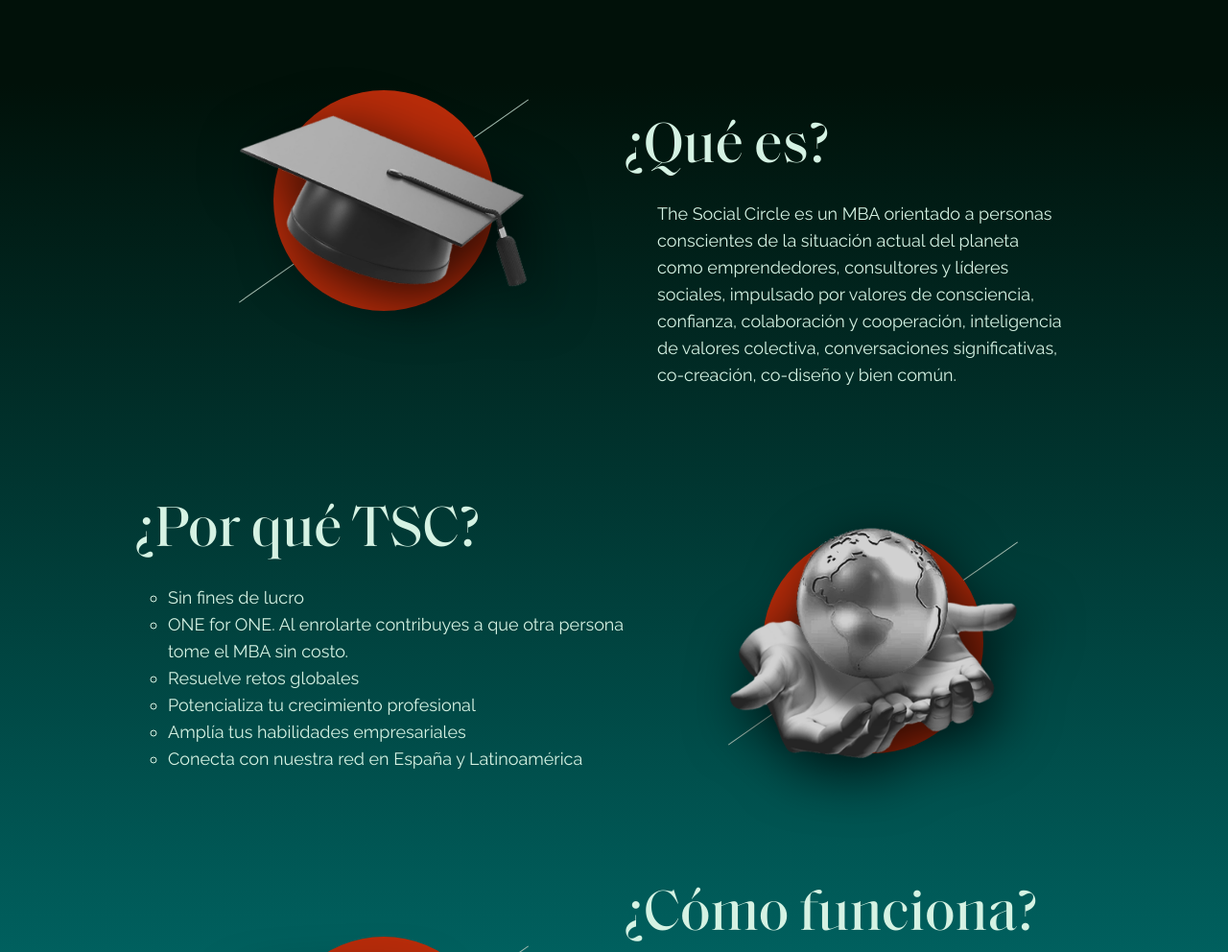
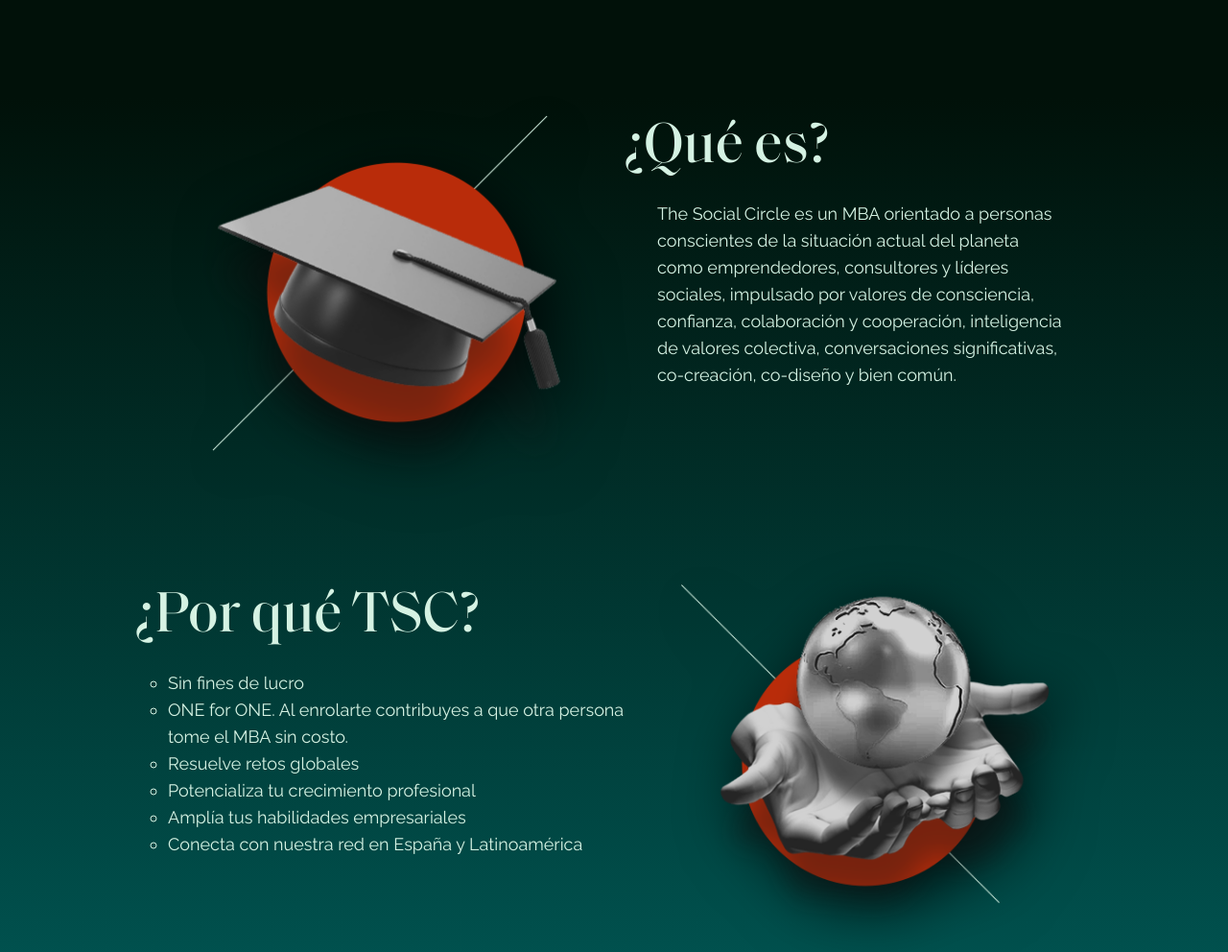
Before and after one commit to devfuentes/tsmba, a plain HTML site: page index.html in a window 1280 px wide. Shown: the part 780-1772 px from the top of the page at 96% size. Drawn offline with Linux system fonts and the light colour scheme.

Commit message:
Cambio de imagenes en la seccion de preguntas TSC

```diff
--- a/index.html
+++ b/index.html
@@ -41,7 +41,7 @@
 
     </div>
     <header class="header">
-      <img class="header__img" src="img/circle.png" alt="">
+      <img class="header__img" src="img/circle.png" alt="The social circle, nuestro planeta esta cambiando">
       <div class="header__title">
         <h1 class="header__quote">Nuestro <span>planeta</span> <br>
           está cambiando,</h1>
@@ -54,7 +54,7 @@
       <div class="ed-container m-main-center feature">
         <div class="ed-item s-100 m-40">
           <div class="feature__image">
-            <img class="feature__image" src="img/icons/que-es.png" alt="¿Qué es the social circle?">
+            <img class="feature__image" src="img/icons/que-es-full.png" alt="¿Qué es the social circle?">
           </div>
         </div>
         <div class="ed-item s-100 m-40">
@@ -88,7 +88,7 @@
         </div>
         <div class="ed-item s-100 m-40 m-cross-center">
           <div class="feature__image">
-            <img class="feature__image feature__image--right" src="img/icons/por-que.png" alt="¿Qué es the social circle?">
+            <img class="feature__image feature__image--right" src="img/icons/mundo-full.png" alt="¿Por qué the social circle?">
 
           </div>
 
@@ -99,7 +99,7 @@
       <div class="ed-container m-main-center feature">
         <div class="ed-item s-100 m-40 m-cross-center">
           <div class="feature__image">
-            <img class="feature__image" src="img/icons/como-funciona.png" alt="¿Qué es the social circle?">
+            <img class="feature__image" src="img/icons/como-funciona-full.png" alt="¿Cómo funciona the social circle?">
           </div>
         </div>
         <div class="ed-item s-100 m-40">
@@ -117,6 +117,13 @@
         </div>
       </div>
 
+      <div class="ed-container">
+        <div class="ed-item s-100 s-main-center">
+          <a href="#" class="btn btn--primary">Conócenos</a>
+        </div>
+
+      </div>
+
     </section>
   </body>
 </html>
--- a/styles/sass/components/_features.scss
+++ b/styles/sass/components/_features.scss
@@ -1,5 +1,5 @@
 .features {
-  padding: 10rem 0 0 0;
+  padding: 10rem 0;
   // background: $black;
   color: $white-green;
   background: rgb(1, 17, 9);
@@ -31,43 +31,43 @@
     justify-content: center;
     align-items: center;
 
-    &.feature__image--right {
-      &::before {
-        content: "";
-        position: absolute;
-        width: 80%;
-        height: 1px;
-        background: $light-green;
-        transform: rotate(-30deg) !important;
-      }
-    }
+    // &.feature__image--right {
+    //   &::before {
+    //     content: "";
+    //     position: absolute;
+    //     width: 80%;
+    //     height: 1px;
+    //     background: $light-green;
+    //     transform: rotate(-30deg) !important;
+    //   }
+    // }
 
     img {
-      width: 300px;
+      width: 400px;
       z-index: 3;
       filter: drop-shadow(10px 15px 30px rgba(0, 0, 0, 0.8));
     }
-    &::before {
-      content: "";
-      position: absolute;
-      width: 80%;
-      height: 1px;
-      background: $light-green;
-      transform: rotate(-35deg);
-    }
-    &::after {
-      content: "";
-      position: absolute;
-      width: 230px;
-      height: 230px;
-      border: 0;
-      border-radius: 50%;
-      background: $red;
-      top: 50%;
-      left: 50%;
-      transform: translate(-50%, -50%);
-      z-index: 2;
-    }
+    // &::before {
+    //   content: "";
+    //   position: absolute;
+    //   width: 80%;
+    //   height: 1px;
+    //   background: $light-green;
+    //   transform: rotate(-35deg);
+    // }
+    // &::after {
+    //   content: "";
+    //   position: absolute;
+    //   width: 230px;
+    //   height: 230px;
+    //   border: 0;
+    //   border-radius: 50%;
+    //   background: $red;
+    //   top: 50%;
+    //   left: 50%;
+    //   transform: translate(-50%, -50%);
+    //   z-index: 2;
+    // }
   }
 
   & .feature__title {
```
Also changed, not shown: img/icons/como-funciona-full.png (added), img/icons/mundo-full.png (added), img/icons/que-es-full.png (added), styles/css/main.css.
